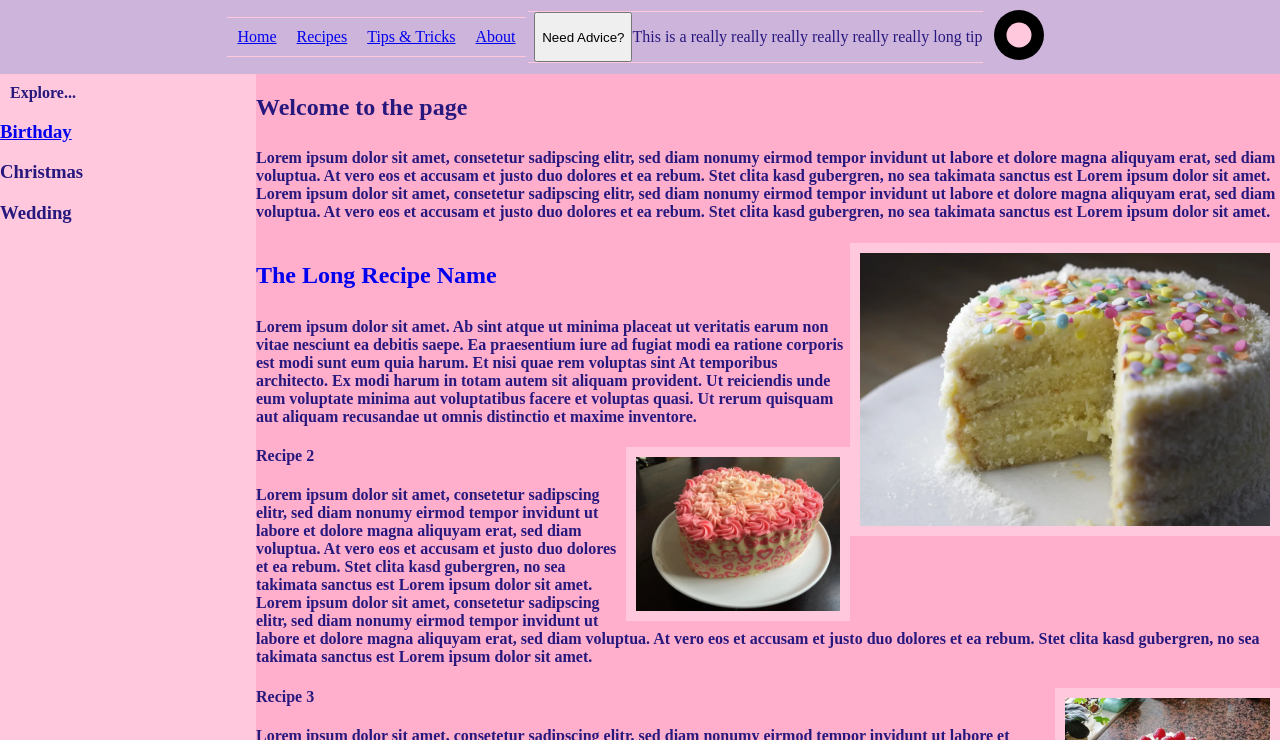
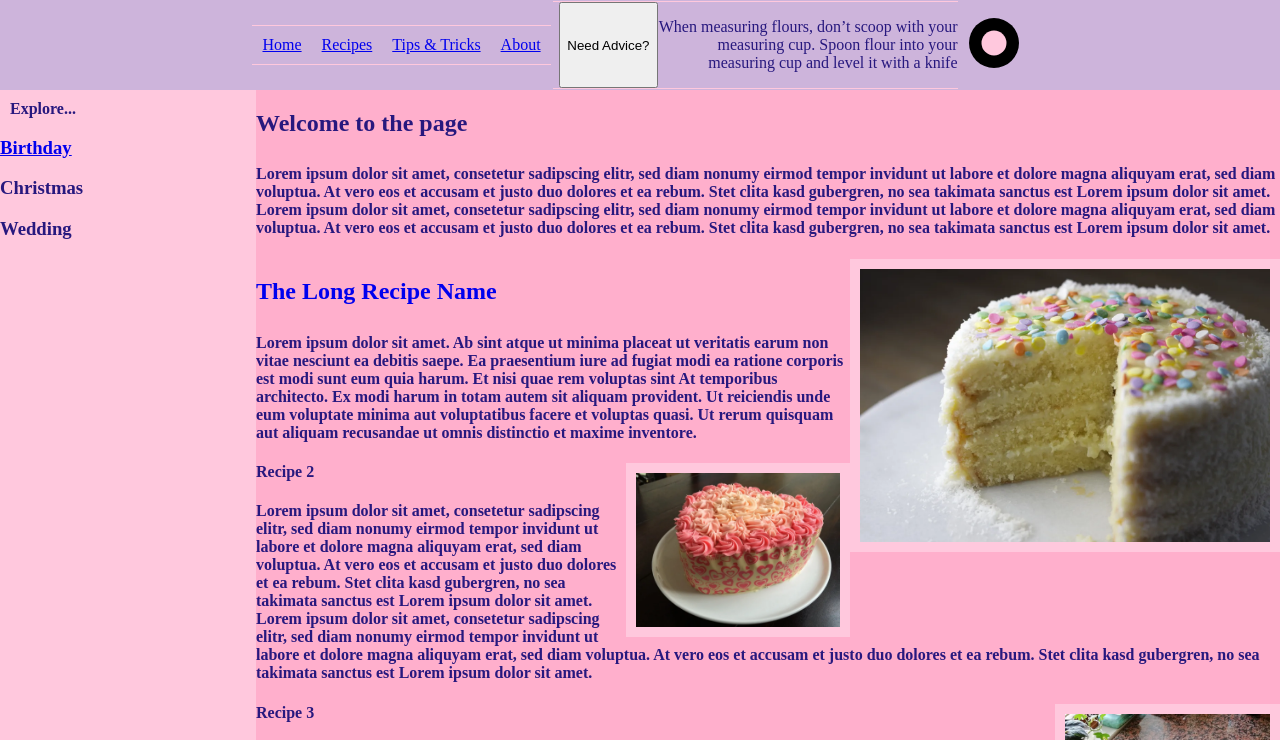
Before and after one commit to 40601835/40601835.github.io, a plain HTML site: page home.html in a window 1280 px wide. Both pictures are taken after a click on the button "Need Advice?". Shown: the top 740 px of the page. Drawn offline with Linux system fonts and the light colour scheme.

Commit message:
Add files via upload

```diff
--- a/dark.css
+++ b/dark.css
@@ -83,6 +83,10 @@ body {
     padding: 0;
     text-align: right;
 	display: flex;
+}
+
+.rotation p {
+    max-width: 300px;
 }
 
 /* anchor link */
--- a/light.css
+++ b/light.css
@@ -83,6 +83,10 @@ body {
     padding: 0;
     text-align: right;
 	display: flex;
+}
+
+.rotation p {
+    max-width: 300px;
 }
 
 /* anchor link */
--- a/scripts.js
+++ b/scripts.js
@@ -5,10 +5,10 @@
 */
 function myFunction() {
   var x = document.getElementById("changeme");
-  if (x.innerHTML === "Lorem ipsum dolor sit amet") {
-    x.innerHTML = "This is a really really really really really really long tip";
+  if (x.innerHTML === "When measuring flours, don’t scoop with your measuring cup. Spoon flour into your measuring cup and level it with a knife") {
+    x.innerHTML = "Bang your cake pans on the counter a few times before putting them in the oven. It will get the big air bubbles out of the batter";
   } else {
-    x.innerHTML = "Lorem ipsum dolor sit amet";
+    x.innerHTML = "When measuring flours, don’t scoop with your measuring cup. Spoon flour into your measuring cup and level it with a knife";
   }
 }
 
```
